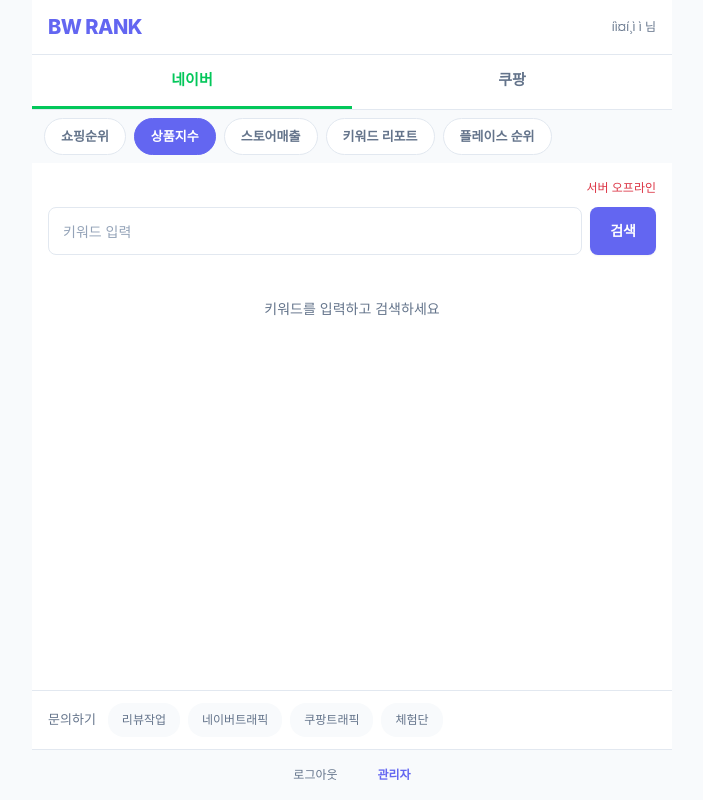
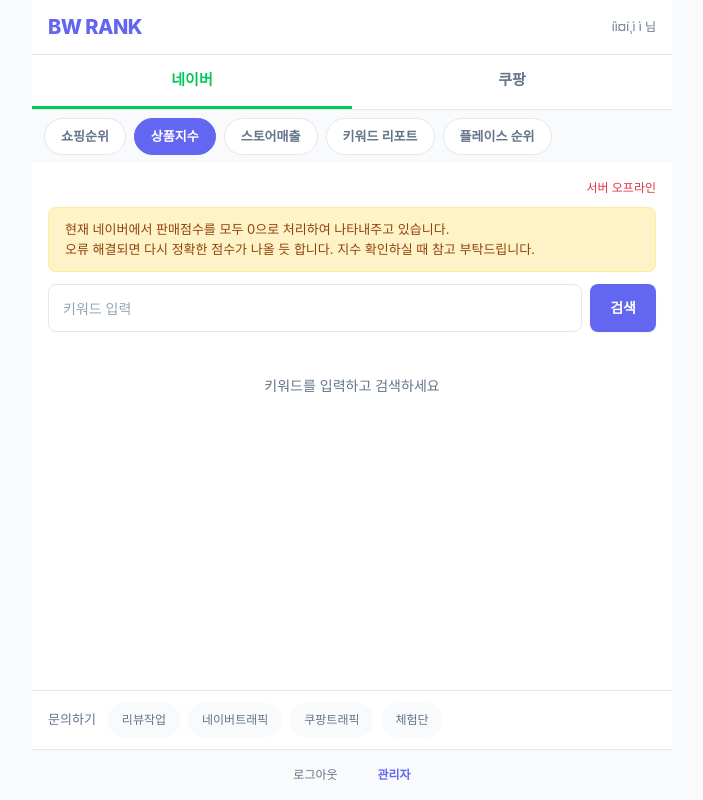
Before and after one commit to odong444/shop-rank-auth, a Flask app: page /product-score in a window 1280 px wide. Shown: the whole page, without its empty margins (288-991 px from the left). Run offline with Flask 3, Linux system fonts and the light colour scheme; the visitor is signed in with stand-in values (Sample User, id 1); data that the repository does not hold is empty; some libraries are stand-ins or nearby versions.

Commit message:
feat: 상품지수 탭에 판매점수 0 처리 관련 공지 추가
네이버에서 판매점수를 모두 0으로 처리하는 오류에 대한 안내 공지 배너 추가

Co-Authored-By: Claude Opus 4.6 <noreply@anthropic.com>

```diff
--- a/templates/product_score.html
+++ b/templates/product_score.html
@@ -134,6 +134,12 @@
 <!-- 업그레이드 알림 -->
 <div id="upgradeNotice" class="alert alert-warning hidden">
     무료 사용 횟수를 모두 사용했습니다.
+</div>
+
+<!-- 공지 -->
+<div class="alert alert-warning" style="margin-bottom: 12px; font-size: 0.813rem; line-height: 1.5;">
+    현재 네이버에서 판매점수를 모두 0으로 처리하여 나타내주고 있습니다.<br>
+    오류 해결되면 다시 정확한 점수가 나올 듯 합니다. 지수 확인하실 때 참고 부탁드립니다.
 </div>
 
 <!-- 검색 -->
```
